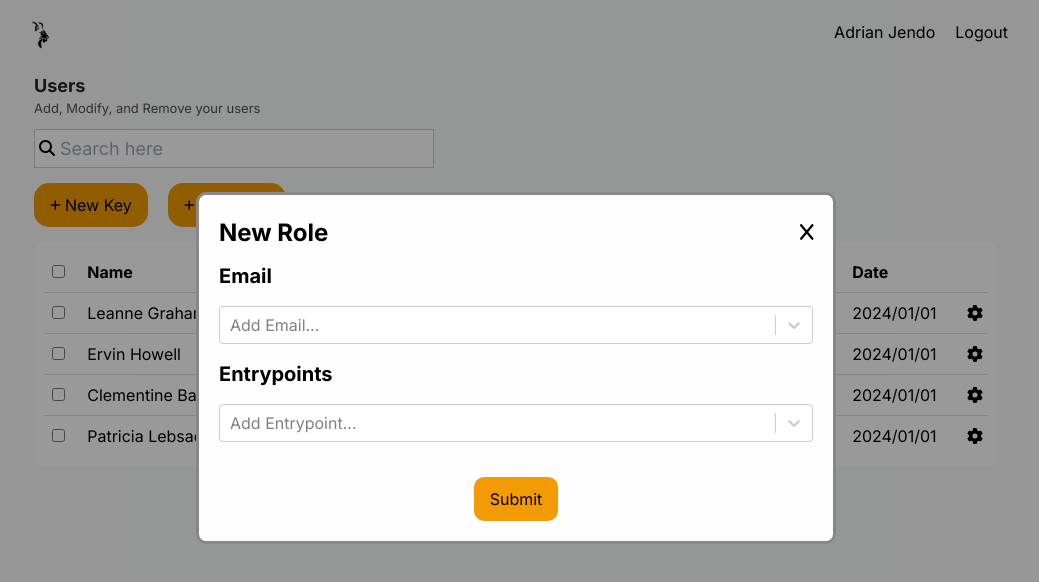
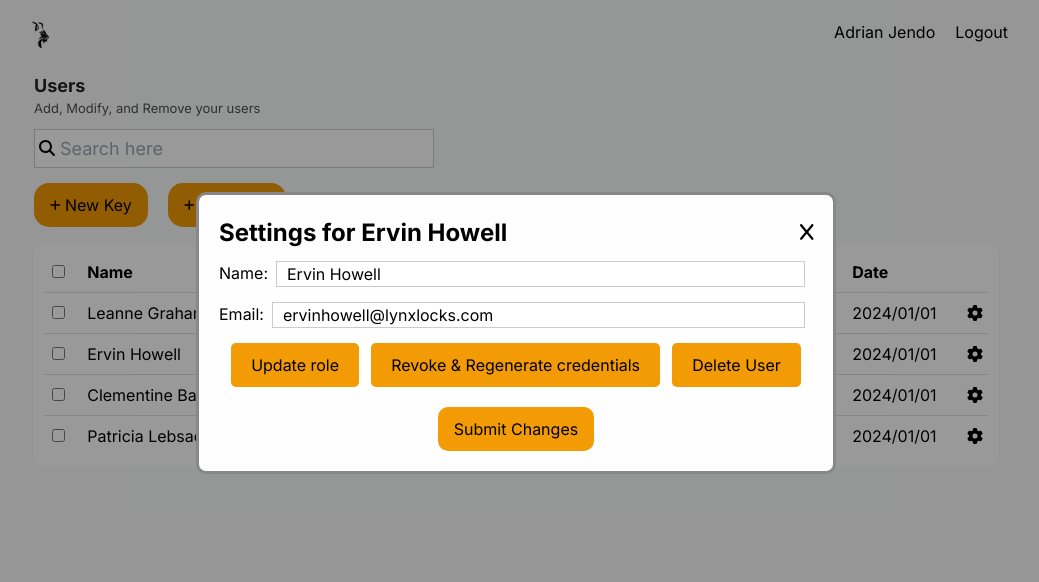
Before and after one commit to Lynx-Locks/lynx-web, a Next.js app in the folder frontend/: page / in a window 1280 px wide. Shown: the top 582 px of the page, without its empty margins (124-1163 px from the left). Built offline with nearby package versions, Linux system fonts and the light colour scheme.

Commit message:
Implement settings modal

```diff
--- a/frontend/src/components/adminTable/table.module.css
+++ b/frontend/src/components/adminTable/table.module.css
@@ -34,3 +34,39 @@
 .settingsIcon {
 	cursor: pointer;
 }
+
+.settingsModal {
+	text-align: center;
+	overflow: auto;
+}
+
+.settingsInputContainer {
+	display: flex;
+	justify-content: space-evenly;
+	padding-bottom: 15px;
+}
+
+.settingsInput {
+	width: 100%;
+	margin: 0 8px;
+	padding: 0 10px;
+	/* display: inline-block; */
+	border: 1px solid #ccc;
+	/* border-radius: 4px; */
+	/* box-sizing: border-box; */
+}
+
+.settingsButtonGroup {
+	display: flex;
+	justify-content: space-evenly;
+}
+
+.settingsButton {
+	background-color: #f29b04;
+	padding: 10px 20px;
+	text-align: center;
+	text-decoration: none;
+	display: inline-block;
+	font-size: 16px;
+	border-radius: 5px;
+}
--- a/frontend/src/components/adminTable/table.tsx
+++ b/frontend/src/components/adminTable/table.tsx
@@ -6,9 +6,10 @@ import { FontAwesomeIcon } from "@fortawesome/react-fontawesome";
 import { faGear } from "@fortawesome/free-solid-svg-icons";
 import { useState } from "react";
 import Modal from "@/components/modal/modal";
+import { SubmitButon } from "@/components/button/button";
 
 export default function AdminTable({ users }: { users: User[] }) {
-  const [settingsModal, setSettingsModal] = useState(-1);
+  const [settingsModal, setSettingsModal] = useState(1);
   const handleClickSettings = (idx: number) => {
     setSettingsModal(idx);
   };
@@ -65,7 +66,43 @@ export default function AdminTable({ users }: { users: User[] }) {
       {users.length === 0 && (
         <h1 className={styles.emptyTable}>Could not display any users</h1>
       )}
-      {settingsModal >= 0 && <Modal setShowModal={closeModal} />}
+      {settingsModal >= 0 && (
+        <Modal
+          setShowModal={closeModal}
+          title={`Settings for ${users[settingsModal].name}`}
+          content={
+            <div className={styles.settingsModal}>
+              <div className={styles.settingsInputContainer}>
+                Name:{" "}
+                <input
+                  className={styles.settingsInput}
+                  type="text"
+                  value={users[settingsModal].name}
+                />
+              </div>
+              <div className={styles.settingsInputContainer}>
+                Email:{" "}
+                <input
+                  className={styles.settingsInput}
+                  type="text"
+                  value={users[settingsModal].email}
+                />
+              </div>
+              <div className={styles.settingsButtonGroup}>
+                <button className={styles.settingsButton}>Update role</button>
+                <button className={styles.settingsButton}>
+                  Revoke & Regenerate credentials
+                </button>
+                <button className={styles.settingsButton}>Delete User</button>
+              </div>
+              <SubmitButon
+                text="Submit Changes"
+                onClick={() => setSettingsModal(-1)}
+              />
+            </div>
+          }
+        />
+      )}
     </div>
   );
 }
--- a/frontend/src/components/buttonsRow/buttonsRow.tsx
+++ b/frontend/src/components/buttonsRow/buttonsRow.tsx
@@ -2,9 +2,8 @@
 
 import { useState } from "react";
 import styles from "./buttonsRow.module.css";
-import { AddButton, SubmitButon } from "@/components/addButton/button";
+import { AddButton, SubmitButon } from "@/components/button/button";
 import Modal from "@/components/modal/modal";
-import Select from "react-select";
 import SearchDropdown from "../searchDropdown/searchDropdown";
 
 const employeeRoles = [
@@ -78,7 +77,7 @@ const entrypoints = [
 
 export default function ButtonRow() {
   const [newKeyModal, setNewKeyModal] = useState(false);
-  const [newRoleModal, setNewRoleModal] = useState(true);
+  const [newRoleModal, setNewRoleModal] = useState(false);
 
   const buttons = [
     {
```
Also changed, not shown: frontend/src/components/button/button.module.css (renamed from frontend/src/components/addButton/button.module.css), frontend/src/components/button/button.tsx (renamed from frontend/src/components/addButton/button.tsx).
